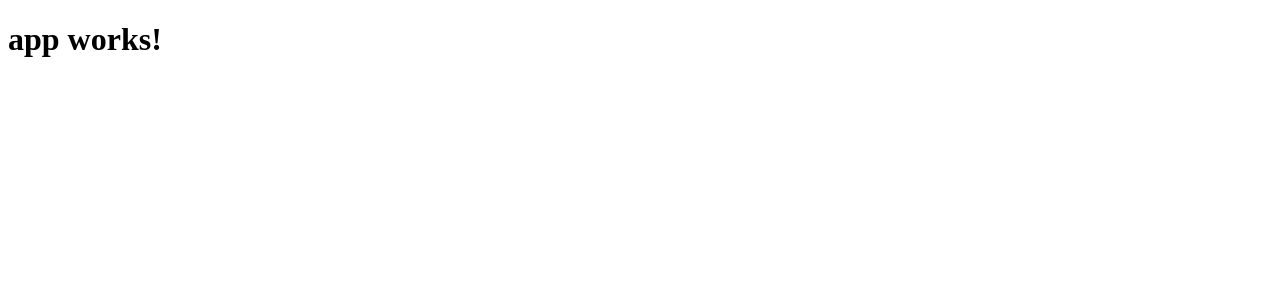
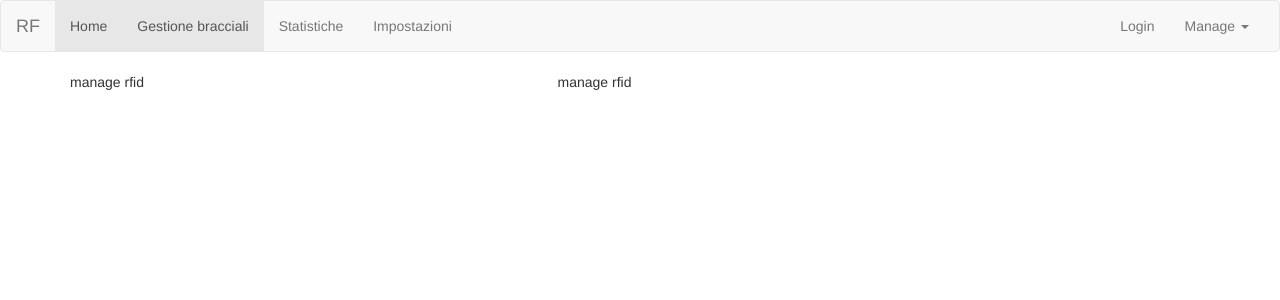
Before and after one commit to vladimiroDEV/rfidWeb, an Angular app: page /manage-rfid in a window 1280 px wide. Shown: the top 300 px of the page. Built offline with nearby package versions, Linux system fonts and the light colour scheme.

Commit message:
routing ok

```diff
--- a/package.json
+++ b/package.json
@@ -21,6 +21,7 @@
     "@angular/platform-browser-dynamic": "^4.0.0",
     "@angular/router": "^4.0.0",
     "angular-date-value-accessor": "0.0.2",
+    "bootstrap": "^3.3.7",
     "core-js": "^2.4.1",
     "rxjs": "^5.1.0",
     "zone.js": "^0.8.4"
--- /dev/null
+++ b/src/app/app-routing.module.ts
@@ -0,0 +1,38 @@
+import { NgModule } from '@angular/core';
+import { Routes, RouterModule } from '@angular/router';
+import { ManageRfidComponent } from './manage-rfid/manage-rfid.component';
+import { RfidFormComponent } from './manage-rfid/rfid-form/rfid-form.component';
+import { PaidComponent } from './manage-rfid/paid/paid.component';
+import { TopUpComponent } from './manage-rfid/top-up/top-up.component';
+import { DisableComponent } from './manage-rfid/disable/disable.component';
+import { InfoComponent } from './manage-rfid/info/info.component';
+import { SettingsComponent } from './settings/settings.component';
+import { StatisticsComponent } from './statistics/statistics.component';
+import { HomeComponent } from './home/home.component';
+
+
+const appRoutes: Routes = [
+  { path: '', redirectTo: '/home', pathMatch: 'full' },
+  { path: 'manage-rfid', component: ManageRfidComponent, children: [
+    { path: '', component: ManageRfidComponent },
+    { path: 'new', component: RfidFormComponent },
+    { path: 'paid', component: PaidComponent },
+    { path: 'top-up', component: TopUpComponent, },
+    { path: 'disable', component: DisableComponent, },
+    { path: 'info', component: InfoComponent, },
+  ] },
+  { path: 'settings', component: SettingsComponent },
+  { path: 'statistics', component: StatisticsComponent },
+    { path: 'home', component: HomeComponent },
+
+];
+
+
+
+@NgModule({
+  imports: [RouterModule.forRoot(appRoutes)],
+  exports: [RouterModule]
+})
+export class AppRoutingModule {
+
+}
--- a/src/app/app.component.html
+++ b/src/app/app.component.html
@@ -1,3 +1,8 @@
-<h1>
-  {{title}}
-</h1>
+<app-header></app-header>
+<div class="container">
+  <div class="row">
+    <div class="col-md-12">
+      <router-outlet></router-outlet>
+    </div>
+  </div>
+</div>
--- a/src/app/header/header.component.html
+++ b/src/app/header/header.component.html
@@ -1,3 +1,27 @@
-<p>
-  header works!
-</p>
+<nav class="navbar navbar-default">
+  <div class="container-fluid">
+    <div class="navbar-header">
+      <a routerLink="/" class="navbar-brand">RF</a>
+    </div>
+
+    <div class="collapse navbar-collapse">
+      <ul class="nav navbar-nav">
+        <li routerLinkActive="active"><a routerLink="/">Home</a></li>
+        <li routerLinkActive="active"><a routerLink="/manage-rfid">Gestione bracciali</a></li>
+        <li routerLinkActive="active"><a routerLink="/statistics">Statistiche</a></li>
+        <li routerLinkActive="active"><a routerLink="/settings">Impostazioni</a></li>
+      </ul>
+      <ul class="nav navbar-nav navbar-right">
+          <li><a routerLink="/signin">Login</a></li>
+
+        <li class="dropdown" appDropdown >
+          <a style="cursor: pointer;" class="dropdown-toggle" role="button">Manage <span class="caret"></span></a>
+          <ul class="dropdown-menu">
+            <li><a style="cursor: pointer;" (click)="onSaveData()">Save Data</a></li>
+            <li><a style="cursor: pointer;" (click)="onFetchData()">Fetch Data</a></li>
+          </ul>
+        </li>
+      </ul>
+    </div>
+  </div>
+</nav>
--- /dev/null
+++ b/src/app/home/home.component.html
@@ -0,0 +1,3 @@
+<p>
+  home works!
+</p>
--- /dev/null
+++ b/src/app/home/home.component.ts
@@ -0,0 +1,15 @@
+import { Component, OnInit } from '@angular/core';
+
+@Component({
+  selector: 'app-home',
+  templateUrl: './home.component.html',
+  styleUrls: ['./home.component.css']
+})
+export class HomeComponent implements OnInit {
+
+  constructor() { }
+
+  ngOnInit() {
+  }
+
+}
--- a/src/app/manage-rfid/manage-rfid.component.html
+++ b/src/app/manage-rfid/manage-rfid.component.html
@@ -1,3 +1,8 @@
-<p>
-  manage-rfid works!
-</p>
+<div class="row">
+  <div class="col-md-5">
+    manage rfid
+  </div>
+  <div class="col-md-7">
+    <router-outlet></router-outlet>
+  </div>
+</div>
--- a/src/index.html
+++ b/src/index.html
@@ -4,6 +4,7 @@
   <meta charset="utf-8">
   <title>RfidWeb</title>
   <base href="/">
+  <!--<link href="../node_modules/bootstrap/dist/css/bootstrap.min.css" rel="stylesheet" integrity="sha384-1q8mTJOASx8j1Au+a5WDVnPi2lkFfwwEAa8hDDdjZlpLegxhjVME1fgjWPGmkzs7" crossorigin="anonymous">-->
 
   <meta name="viewport" content="width=device-width, initial-scale=1">
   <link rel="icon" type="image/x-icon" href="favicon.ico">
```
Also changed, not shown: src/app/app.module.ts (+6 -2 lines), .angular-cli.json, src/app/home/home.component.css (added).
